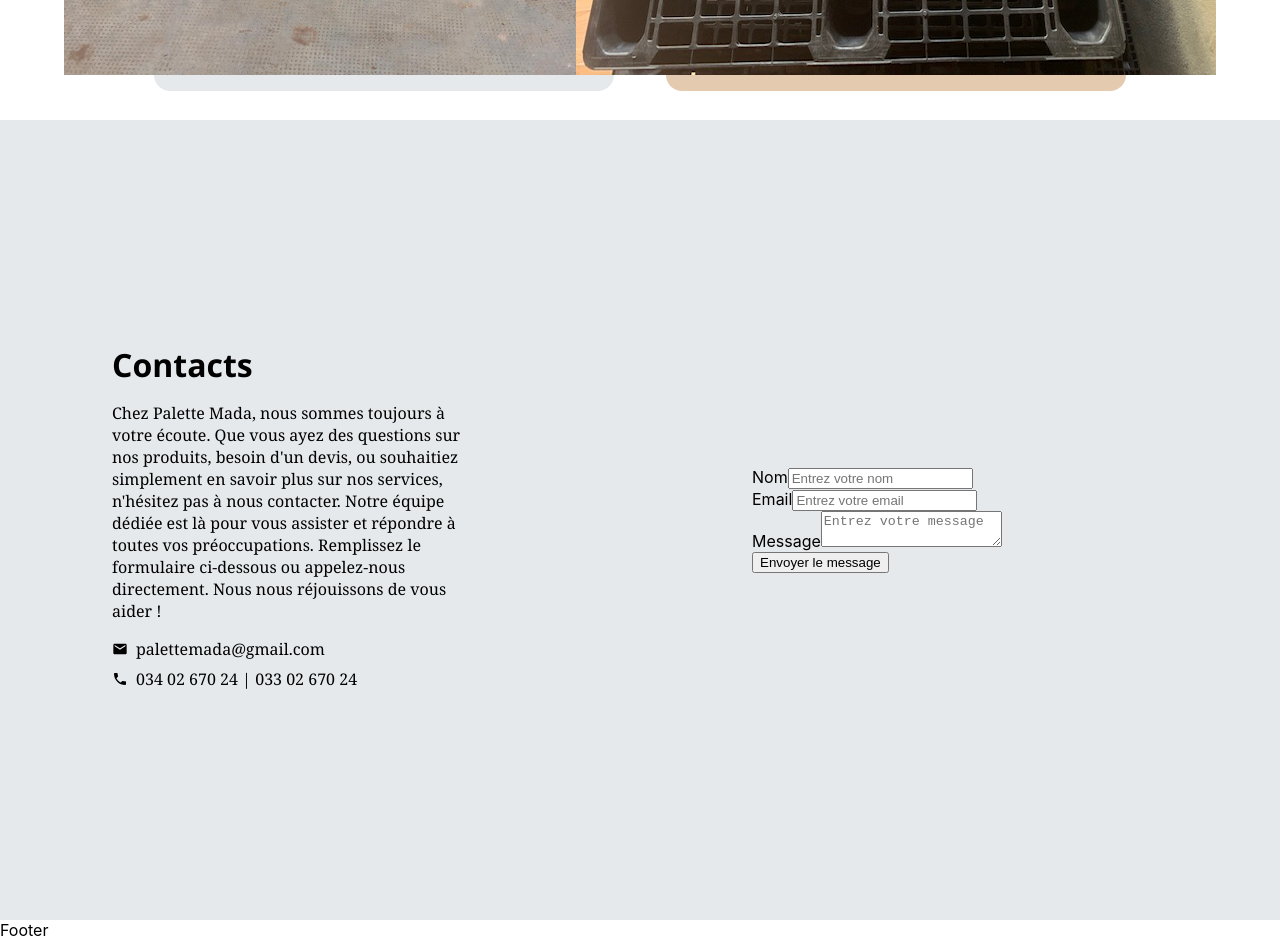
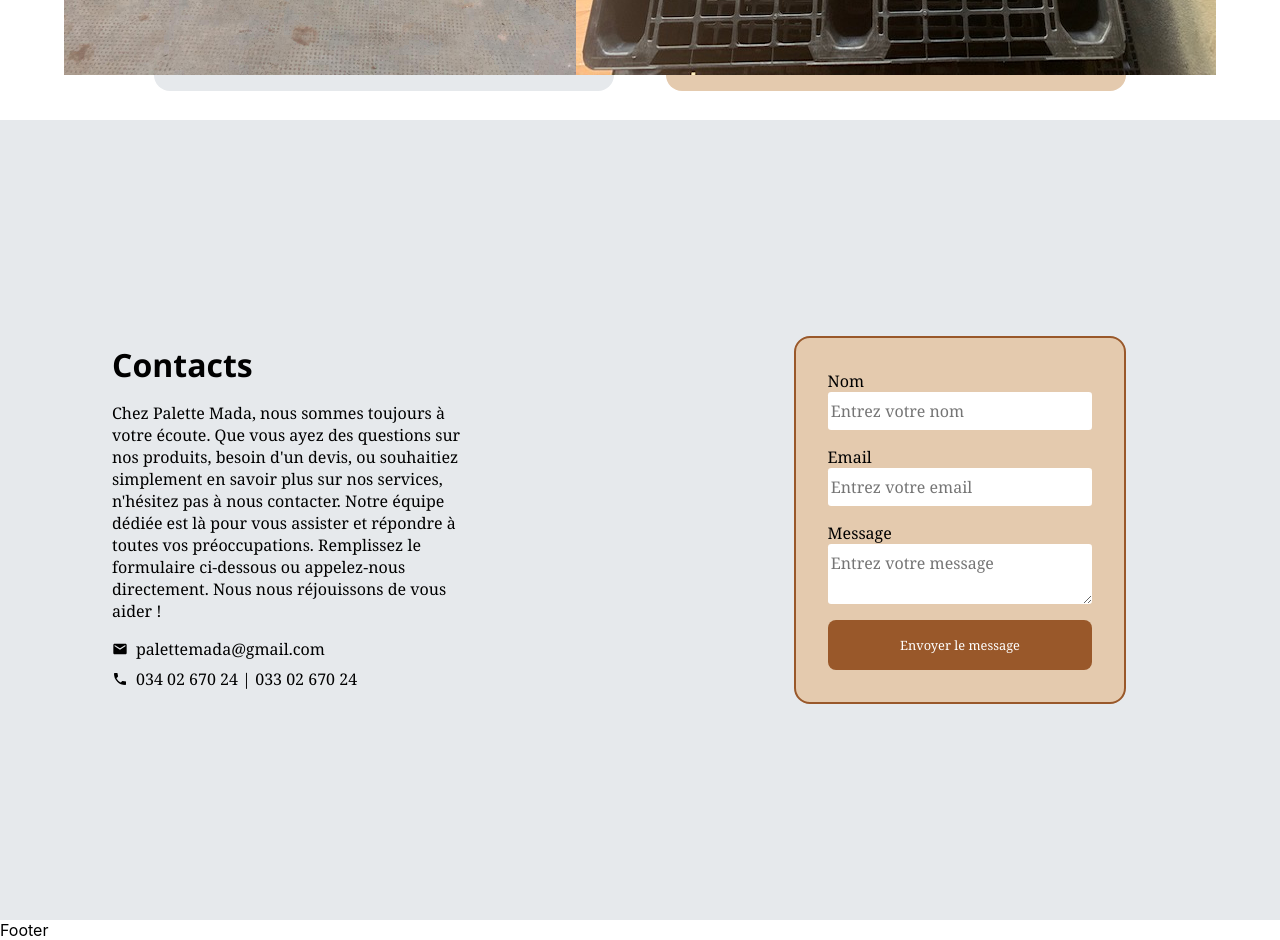
Before and after one commit to ManohisoaVicky/palette_mada, a React (Create React App) app: page / in a window 1280 px wide. Shown: the part 2280-3220 px from the top of the page. Built offline with nearby package versions, Linux system fonts and the light colour scheme.

Commit message:
styled the main parts of the contact form

```diff
--- a/src/App.css
+++ b/src/App.css
@@ -299,3 +299,50 @@ h1 {
   padding-left: 0.5rem;
   font-family: "Noto Serif", serif;
 }
+
+.contact-form {
+  align-items: center;
+}
+
+form {
+  width: 80%;
+  background-color: var(--light-brown);
+  padding: 2rem;
+  border-radius: 1rem;
+  border: 2px solid var(--dark-brown);
+}
+
+.input-box {
+  display: flex;
+  flex-direction: column;
+}
+
+.input-box > label {
+  font-family: "Noto Serif", serif;
+}
+
+.field,
+.mess {
+  font-size: 1rem;
+  padding: 0.5rem 0 0.5rem 0.2rem;
+  border: none;
+  border-radius: 0.2rem;
+  margin-bottom: 1rem;
+  font-family: "Noto Serif", serif;
+}
+
+form > button {
+  background-color: var(--dark-brown);
+  border: none;
+  color: white;
+  width: 100%;
+  padding: 1rem 0;
+  border-radius: 0.5rem;
+  font-family: "Noto Serif", serif;
+  font-size: 0.8rem;
+  transition: all 0.3s;
+}
+
+form > button:hover {
+  cursor: pointer;
+}
--- a/src/components/sections/ContactSection.tsx
+++ b/src/components/sections/ContactSection.tsx
@@ -48,7 +48,7 @@ function ContactSection() {
           <div className="input-box">
             <label>Message</label>
             <textarea
-              className="field mess"
+              className="mess"
               placeholder="Entrez votre message"
             ></textarea>
           </div>
```
